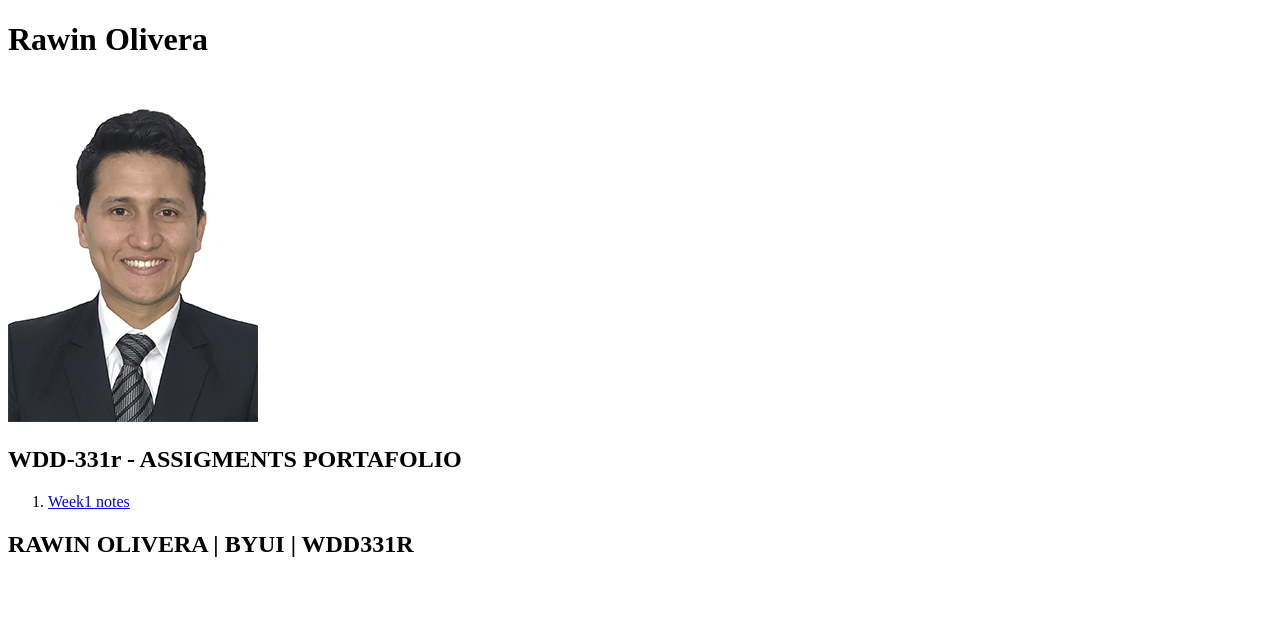
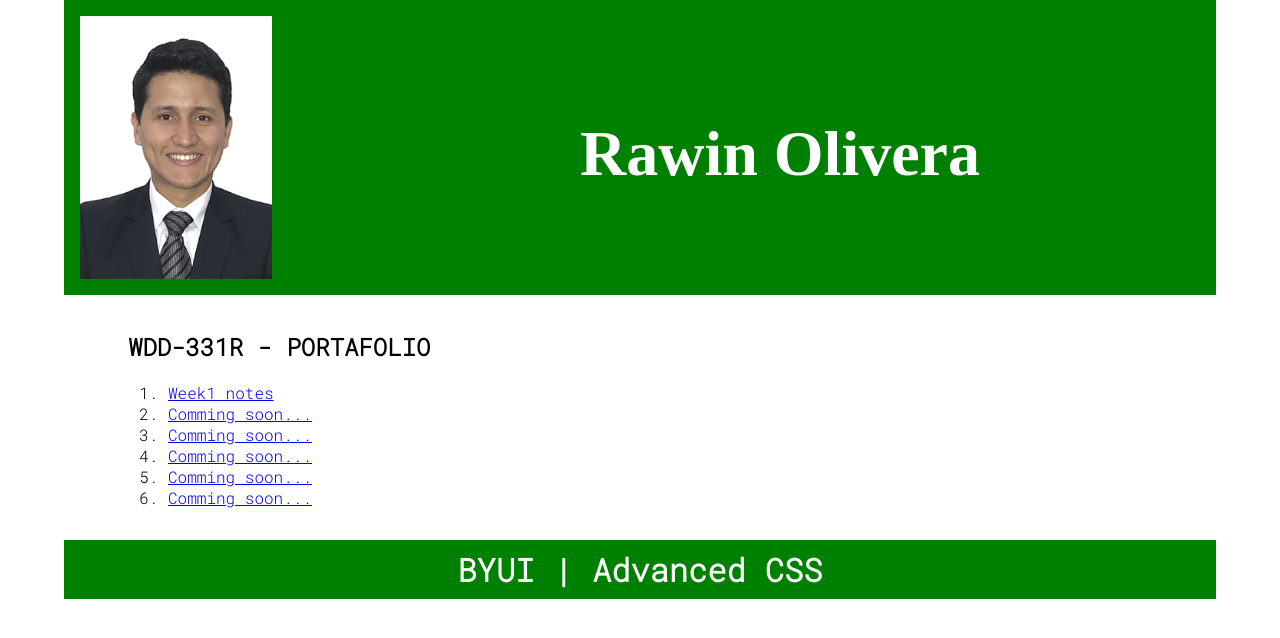
Before and after one commit to rawinolivera/wdd331r, a plain HTML site: page index.html in a window 1280 px wide. Drawn offline with Linux system fonts and the light colour scheme; a web font is replaced by a local one.

Commit message:
last updates

```diff
--- /dev/null
+++ b/css/index.css
@@ -0,0 +1,63 @@
+@import url('https://fonts.googleapis.com/css2?family=Merienda+One&display=swap');
+@import url('https://fonts.googleapis.com/css2?family=Roboto+Mono:wght@300&display=swap');
+
+header div {
+    background-color: green;
+    text-align: center;
+    padding: 1.8rem 1rem 1rem;
+}
+
+header h1 {
+    margin: 0;
+    padding-top: .8rem;
+    color: #fff;
+    font-family: Merienda One;
+    font-size: 2.5rem;
+}
+
+main {
+    font-family: roboto mono;
+    padding: 1rem 2rem;
+}
+
+footer {
+    background-color: green;
+    padding: .5rem;
+}
+
+footer h2 {
+    margin: 0;
+    font-size: 1.2rem;
+    font-family: Roboto Mono;
+    text-align: center;
+    color: #fff;
+}
+
+@media only screen and (min-width: 32.5rem) {
+    body {
+        margin: 0 4rem;
+    }
+
+    header div {
+        display: grid;
+        grid-template-columns: 1fr 3fr;
+        padding: 1rem;
+        align-items: center;
+    }
+
+    header img {
+        width: 12rem;
+    }
+
+    header h1 {
+        font-size: 4rem;
+    }
+
+    main {
+        padding-left: 4rem;
+    }
+
+    footer h2 {
+        font-size: 2rem;
+    }
+}
--- a/index.html
+++ b/index.html
@@ -5,23 +5,24 @@
     <meta http-equiv="X-UA-Compatible" content="IE=edge">
     <meta name="viewport" content="width=device-width, initial-scale=1.0">
     <title>Porafolio</title>
+    <link rel="stylesheet" href="css/index.css">
 </head>
 <body>
     <header>
         <div>
+            <img src="/images/rawin.png" alt="Rawin photo">
             <h1>Rawin Olivera</h1>
-            <img src="/images/rawin.png" alt="Rawin photo">
         </div>
     </header>
     <main>
-        <h2>WDD-331r - ASSIGMENTS PORTAFOLIO</h2>
+        <h2>WDD-331R - PORTAFOLIO</h2>
         <ol></ol>
     </main>
     <footer>
         <div>
-            <h2>RAWIN OLIVERA | BYUI | WDD331R</h2>
+            <h2> BYUI | Advanced CSS</h2>
         </div>
     </footer>
-    <script src="js/main.js"></script>
+    <script src="js/index.js"></script>
 </body>
 </html>
--- /dev/null
+++ b/js/index.js
@@ -0,0 +1,41 @@
+const links = [
+    {
+        label: "Week1 notes",
+        url: "week1/index.html"
+    },
+    {
+        label: "Comming soon...",
+        url: "https://rawinolivera.github.io/wdd331r/"
+    },
+    {
+        label: "Comming soon...",
+        url: "https://rawinolivera.github.io/wdd331r/"
+    },
+    {
+        label: "Comming soon...",
+        url: "https://rawinolivera.github.io/wdd331r/"
+    },
+    {
+        label: "Comming soon...",
+        url: "https://rawinolivera.github.io/wdd331r/"
+    },
+    {
+        label: "Comming soon...",
+        url: "https://rawinolivera.github.io/wdd331r/"
+    }
+]
+
+let olist = document.querySelector("ol");
+links.forEach(displayLinks);
+
+function displayLinks (link) {
+    let list = document.createElement('li');
+    let a = document.createElement('a');
+
+    a.textContent = `${link.label}`;
+    a.href = `${link.url}`;
+
+    list.appendChild(a);
+    olist.appendChild(list);
+
+}
--- a/js/main.js
+++ /dev/null
@@ -1,21 +0,0 @@
-const links = [
-    {
-        label: "Week1 notes",
-        url: "week1/index.html"
-    }
-]
-
-let olist = document.querySelector("ol");
-links.forEach(displayLinks);
-
-function displayLinks (link) {
-    let list = document.createElement('li');
-    let a = document.createElement('a');
-
-    a.textContent = `${link.label}`;
-    a.href = `${link.url}`;
-
-    list.appendChild(a);
-    olist.appendChild(list);
-
-}
```
